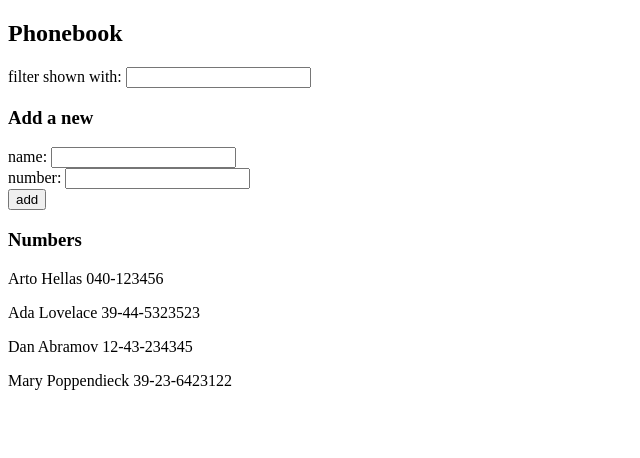
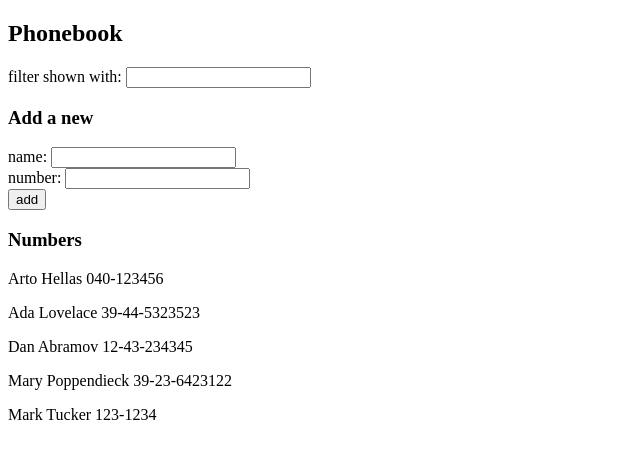
Before and after one commit to SergioSimental/demo-examples, a React (Vite) app: page / in a window 1280 px wide. Shown: the top 458 px of the page, without its empty margins (0-640 px from the left). Built offline with nearby package versions, Linux system fonts and the light colour scheme; no server answers; data requests are answered from the project's data file.

Commit message:
move axios code to its own module in services folder

```diff
--- a/db.json
+++ b/db.json
@@ -1,5 +1,5 @@
 {
-  "persons":[
+  "persons": [
     {
       "name": "Arto Hellas",
       "number": "040-123456",
@@ -19,6 +19,12 @@
       "name": "Mary Poppendieck",
       "number": "39-23-6423122",
       "id": "4"
+    },
+    {
+      "name": "Mark Tucker",
+      "number": "123-1234",
+      "id": "pfFc4wnPaQ0"
     }
-  ]
+  ],
+  "$schema": "./node_modules/json-server/schema.json"
 }
--- a/src/App.jsx
+++ b/src/App.jsx
@@ -1,5 +1,5 @@
 import { useState, useEffect } from 'react'
-import axios from 'axios'
+import personService from './services/persons'
 
 const Filter = ({filter, handleFilterChange}) => {
   return (
@@ -65,12 +65,20 @@ const App = () => {
   const [newNumber, setNewNumber] = useState('')
   const [filter, setFilter] = useState('')
 
-  const hook = () => {
+  /*const hook = () => {
   axios
     .get('http://localhost:3001/persons')
     .then(response => {
       setPersons(response.data)
     })
+  }*/
+
+  const hook = () => {
+    personService
+      .getAll()
+      .then(response => {
+        setPersons(response.data)
+      })
   }
 
   useEffect(hook, [])
--- /dev/null
+++ b/src/services/persons.js
@@ -0,0 +1,16 @@
+import axisos from 'axios'
+
+const baseUrl = 'http://localhost:3001/persons'
+
+const getAll = () => {
+  return axisos.get(baseUrl)
+}
+
+const create = newObject => {
+  return axisos.post(baseUrl, newObject)
+}
+
+export default {
+    getAll,
+    create
+}
```
